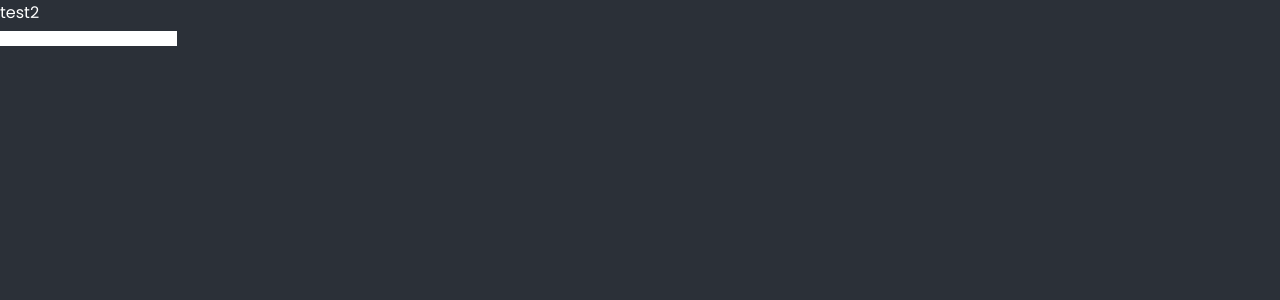
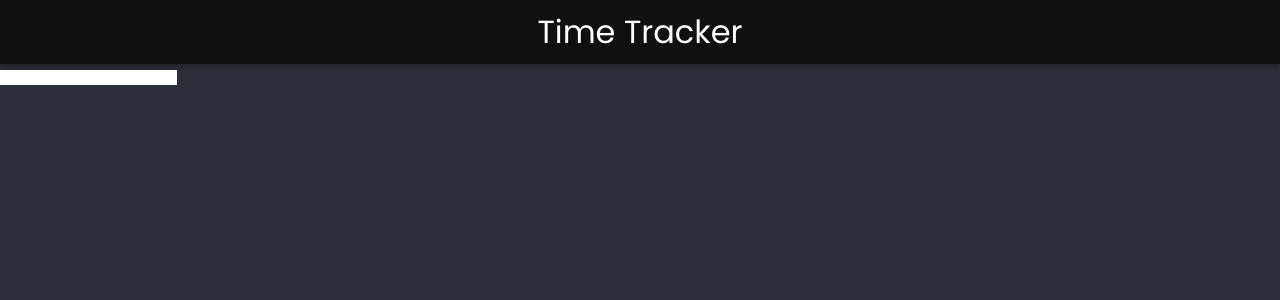
Before and after one commit to PSmigielski/redmine-time-tracker, a React (Vite) app: page /unauthorized in a window 1280 px wide. Shown: the top 300 px of the page. Built offline with nearby package versions, Linux system fonts and the light colour scheme.

Commit message:
add unauthorized nav

```diff
--- /dev/null
+++ b/src/components/atoms/UnauthorizedNav.tsx
@@ -0,0 +1,11 @@
+import React from "react";
+
+import "../../styles/UnauthorizedNav.css";
+
+export const UnauthorizedNav = () => {
+    return (
+        <>
+            <p className="unauthorizedNav__paragraph">Time Tracker</p>
+        </>
+    )
+}
--- /dev/null
+++ b/src/components/molecules/Nav.tsx
@@ -0,0 +1,5 @@
+import React from "react";
+
+export const Nav = () => {
+    return (<>auth</>)
+}
--- a/src/main.tsx
+++ b/src/main.tsx
@@ -1,6 +1,6 @@
 import React from "react";
 import ReactDOM from "react-dom/client";
-import "./style.css";
+import "./styles/style.css";
 import {Router} from "./Router";
 
 
--- /dev/null
+++ b/src/styles/AppWrapper.css
@@ -0,0 +1,8 @@
+.appWrapper__nav{
+    height: 64px;
+    background: var(--secondary);
+    box-shadow: 0px 4px 4px rgba(0, 0, 0, 0.25);
+    display: flex;
+    align-items: center;
+    justify-content: space-around;
+}
--- /dev/null
+++ b/src/styles/UnauthorizedNav.css
@@ -0,0 +1,4 @@
+.unauthorizedNav__paragraph{
+    font-size: 32px;
+    font-weight: 400;
+}
--- a/src/style.css
+++ b/src/styles/style.css
@@ -2,7 +2,8 @@
   --secondary: #101010;
   --active: #BB73D2;
   --background: #2B3038;
-  --text: #FFFFFF;
+  --text-color: #FFFFFF;
+  --placeholder-color: #909090;
   --issue-new: #66CCFF;
   --issue-assigned: #F0F3F5;
   --issue-feedback: #FFA500;
@@ -14,7 +15,7 @@
 }
 body{
   background: var(--background);
-  color: var(--text);
+  color: var(--text-color);
   width:100vw;
   height: 100vh;
   font-family: 'Poppins', sans-serif;
--- a/src/views/AppWrapper.tsx
+++ b/src/views/AppWrapper.tsx
@@ -1,12 +1,16 @@
 import React from "react";
 import {Outlet} from "react-router-dom";
+import {AuthContext} from "../context/AuthContext";
+import {UnauthorizedNav} from "../components/atoms/UnauthorizedNav";
+import {Nav} from "../components/molecules/Nav";
+
+import "../styles/AppWrapper.css";
 
 export const AppWrapper = () => {
+    const authContext = React.useContext(AuthContext);
     return (
-        <div>
-            <nav>
-                test2
-            </nav>
+        <div className="appWrapper">
+            <nav className="appWrapper__nav">{authContext.isAuthorized ? <Nav /> : <UnauthorizedNav />}</nav>
             <section>
                 <Outlet />
             </section>
```
